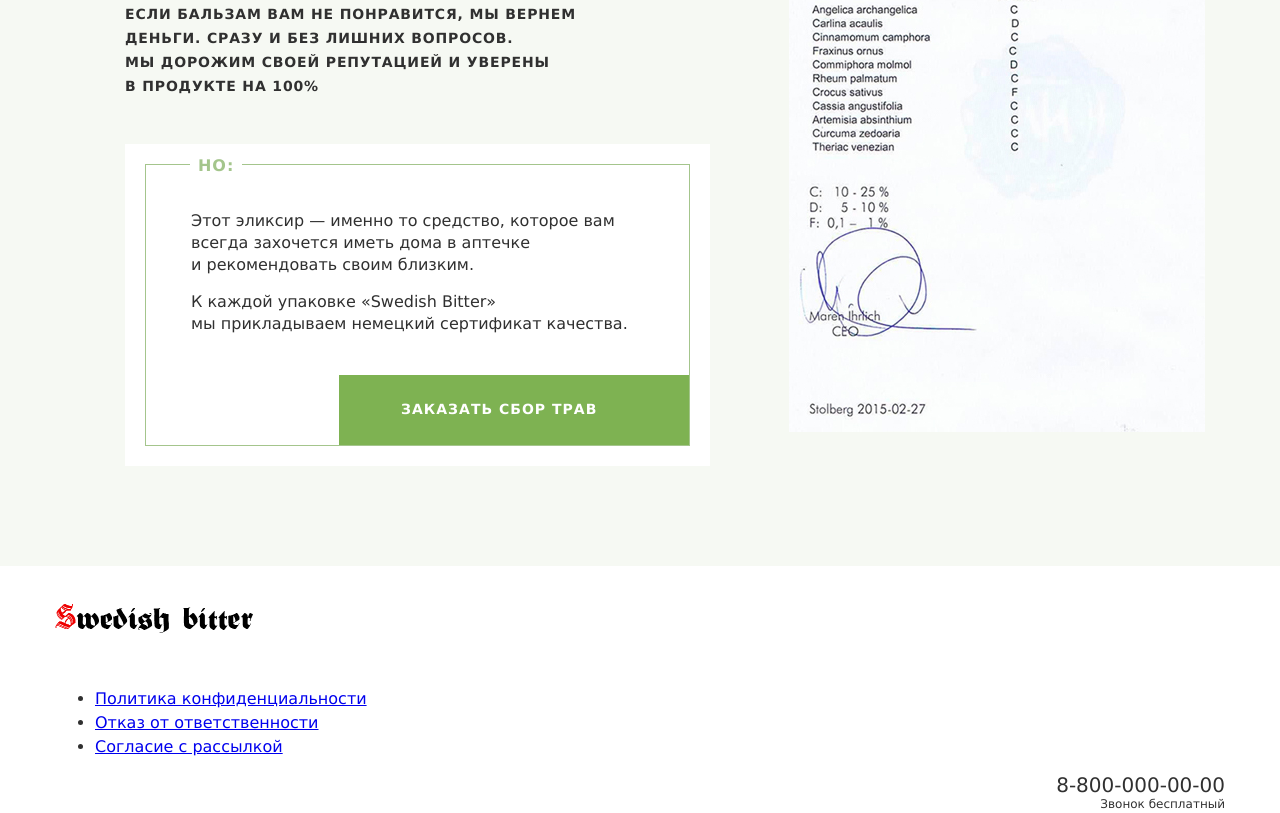
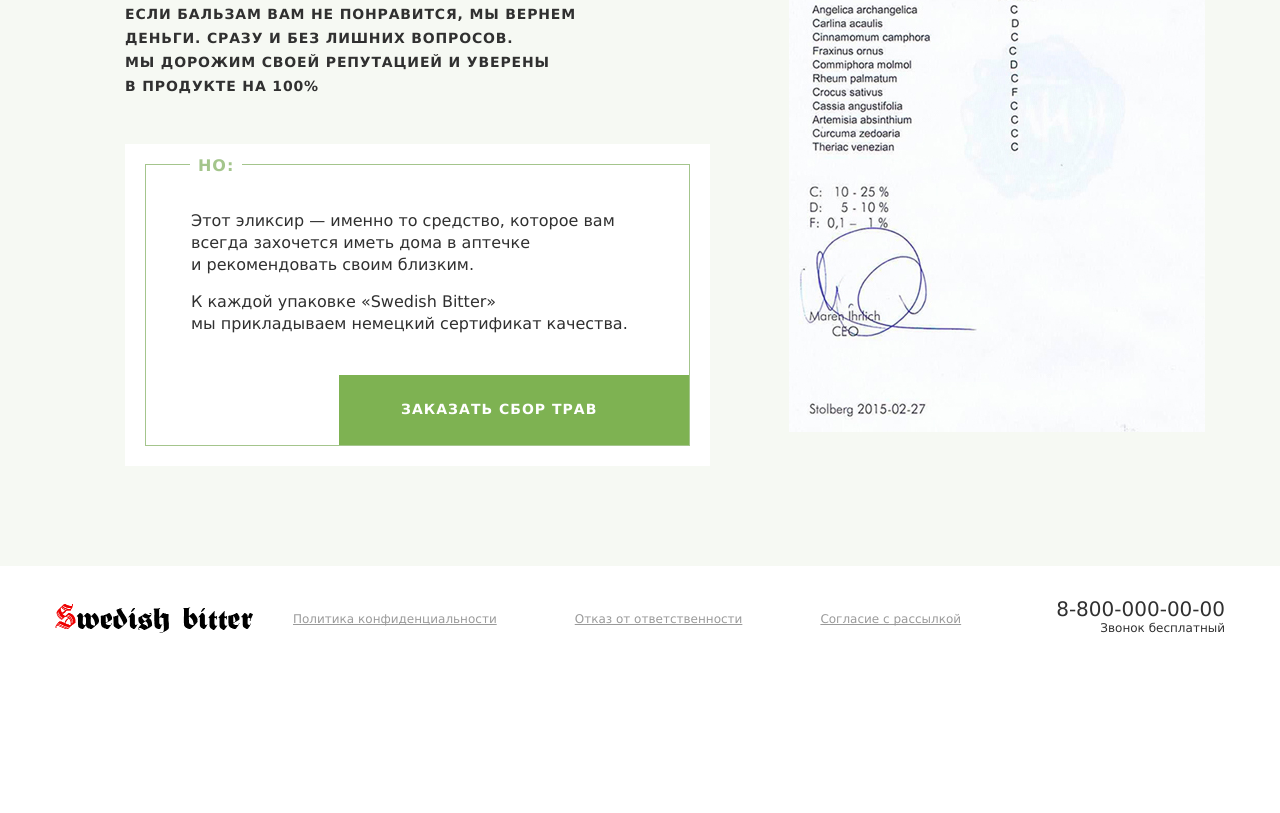
Before and after one commit to owlrik/markup-swedish-bitter, a website: page src/html/index.html in a window 1280 px wide. Shown: the part 9570-10383 px from the top of the page. After the commit the page ends 10241 px from the top, so only its background shows below. Drawn offline with nearby package versions, Linux system fonts and the light colour scheme; files that its build step writes are made by us from their sources; files whose address does not match are found by name.

Commit message:
Стилизован блок page-footer

```diff
--- a/src/html/index.html
+++ b/src/html/index.html
@@ -663,7 +663,7 @@
     <footer class="page-footer">
       <div class="container">
         <div class="page-footer__inner">
-          <a class="logo page-header__logo">
+          <a class="logo page-footer__logo">
             <img src="img/content/logo.png" width="198" height="29" alt="Логотип сайта">
           </a>
 
@@ -681,8 +681,13 @@
             </li>
           </ul>
 
-          <div class="phone page-header__phone">
-            <a class="phone__number" href="tel:88000000000">8-800-000-00-00</a>
+          <div class="phone page-footer__phone">
+            <a class="phone__number" href="tel:88000000000">
+              <svg width="15" height="15" aria-hidden="true">
+                <use xlink:href="img/sprite/sprite.svg#phone"></use>
+              </svg>
+              8-800-000-00-00
+            </a>
             <p class="phone__text">Звонок бесплатный</p>
           </div>
         </div>
--- /dev/null
+++ b/src/sass/blocks/_page-footer.scss
@@ -0,0 +1,36 @@
+.page-footer__inner {
+  display: flex;
+  align-items: center;
+}
+
+.page-footer__logo {
+  margin-right: 40px;
+}
+
+.page-footer__list {
+  flex-grow: 1;
+  display: flex;
+  flex-wrap: wrap;
+  justify-content: space-between;
+  margin: 0;
+  padding: 0;
+  list-style: none;
+}
+
+.page-footer__item {
+  margin-right: 20px;
+
+  &:last-child {
+    margin-right: 0;
+  }
+}
+
+.page-footer__link {
+  font-size: 12px;
+  color: #9a9a9a;
+  text-decoration-skip-ink: none;
+}
+
+.page-footer__phone {
+  margin-left: 70px;
+}
--- a/src/sass/style.scss
+++ b/src/sass/style.scss
@@ -41,3 +41,4 @@
 @import "blocks/item-testimonials";
 @import "blocks/preparation";
 @import "blocks/warranty";
+@import "blocks/page-footer";
```
